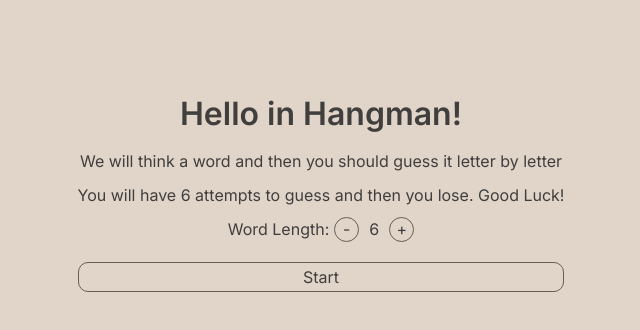
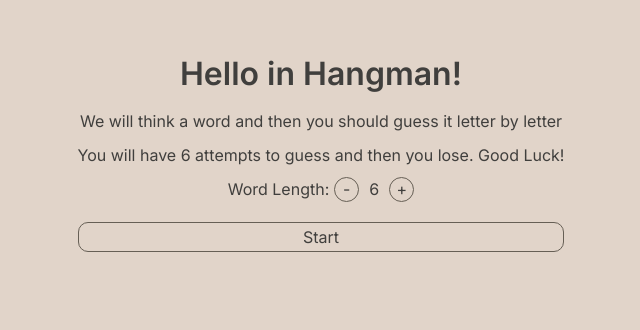
Before and after one commit to anvianvi/hangman-rsschool, a website built with Vite: page index.html in a window 1280 px wide. Shown: the part 214-544 px from the top of the page, without its empty margins (319-959 px from the left). Built offline with nearby package versions, Linux system fonts and the light colour scheme.

Commit message:
refactor: update modile, remuve console.logs

```diff
--- a/scripts/gallows.js
+++ b/scripts/gallows.js
@@ -52,7 +52,5 @@ export function renderGallows() {
   gallowsBox.appendChild(leftLeg)
   gallowsBox.appendChild(rightLeg)
 
-
   container.appendChild(gallowsBox)
-  console.log(1)
 }
--- a/scripts/game-logic.js
+++ b/scripts/game-logic.js
@@ -55,13 +55,11 @@ function findLetterIndexes(letter) {
 
 function showLetter(indexes, letter) {
   indexes.forEach(element => {
-    console.log(element)
     let letterBox = document.getElementById(`letter-${element}`)
     letterBox.textContent = letter
     letterBox.style.borderBottom = 0
     updateLettersToGuess(lettersToGuess - 1)
 
   });
-  // indexes.forEach((element) => {
-  // });
+
 }
--- a/scripts/init-game.js
+++ b/scripts/init-game.js
@@ -31,7 +31,6 @@ function rednderGameField() {
   rightPart.id = 'right-part'
 
   container.appendChild(rightPart)
-  //game-field
   renderMainAria()
 
   const mistakesBox = document.createElement('div')
--- a/styles/global.scss
+++ b/styles/global.scss
@@ -17,7 +17,7 @@ ul {
 }
 
 .body {
-  min-height: 100vh;
+  min-height: 90vh;
   display: flex;
   align-items: center;
   justify-content: center;
```
Also changed, not shown: README.md.
